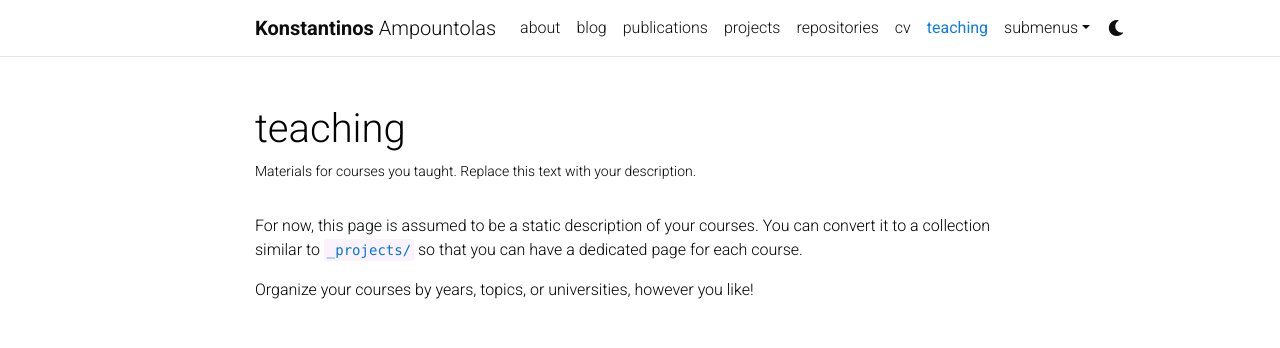
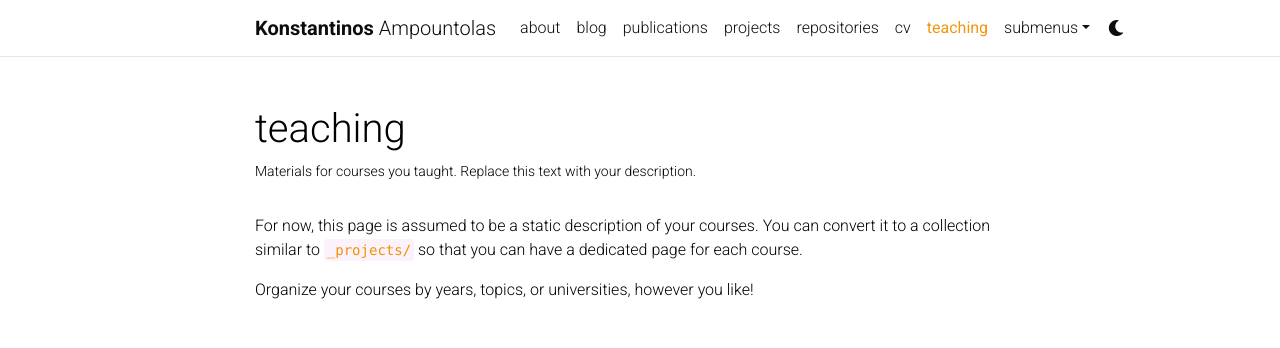
Before and after one commit to kampountolas/super-duper-enigma, a Jekyll site: the page built from _pages/teaching.md, in a window 1280 px wide. Shown: the top 348 px of the page. Built offline with Jekyll 4.4.1, drawn with Linux system fonts in a browser that asks for light colours; full-size pictures stand in for the smaller copies a plugin makes; comment, search, counter and statistics services are not loaded; a style sheet for code colours, icons or effects is not loaded.

Commit message:
Update _themes.scss

```diff
--- a/_sass/_themes.scss
+++ b/_sass/_themes.scss
@@ -7,8 +7,8 @@
   --global-code-bg-color: #{$code-bg-color-light};
   --global-text-color: #{$black-color};
   --global-text-color-light: #{$grey-color};
-  --global-theme-color: #{$blue-color};
-  --global-hover-color: #{$blue-color};
+  --global-theme-color: #{$orange-color};
+  --global-hover-color: #{$orange-color};
   --global-hover-text-color: #{$white-color};
   --global-footer-bg-color: #{$grey-color-dark};
   --global-footer-text-color: #{$grey-color-light};
```
